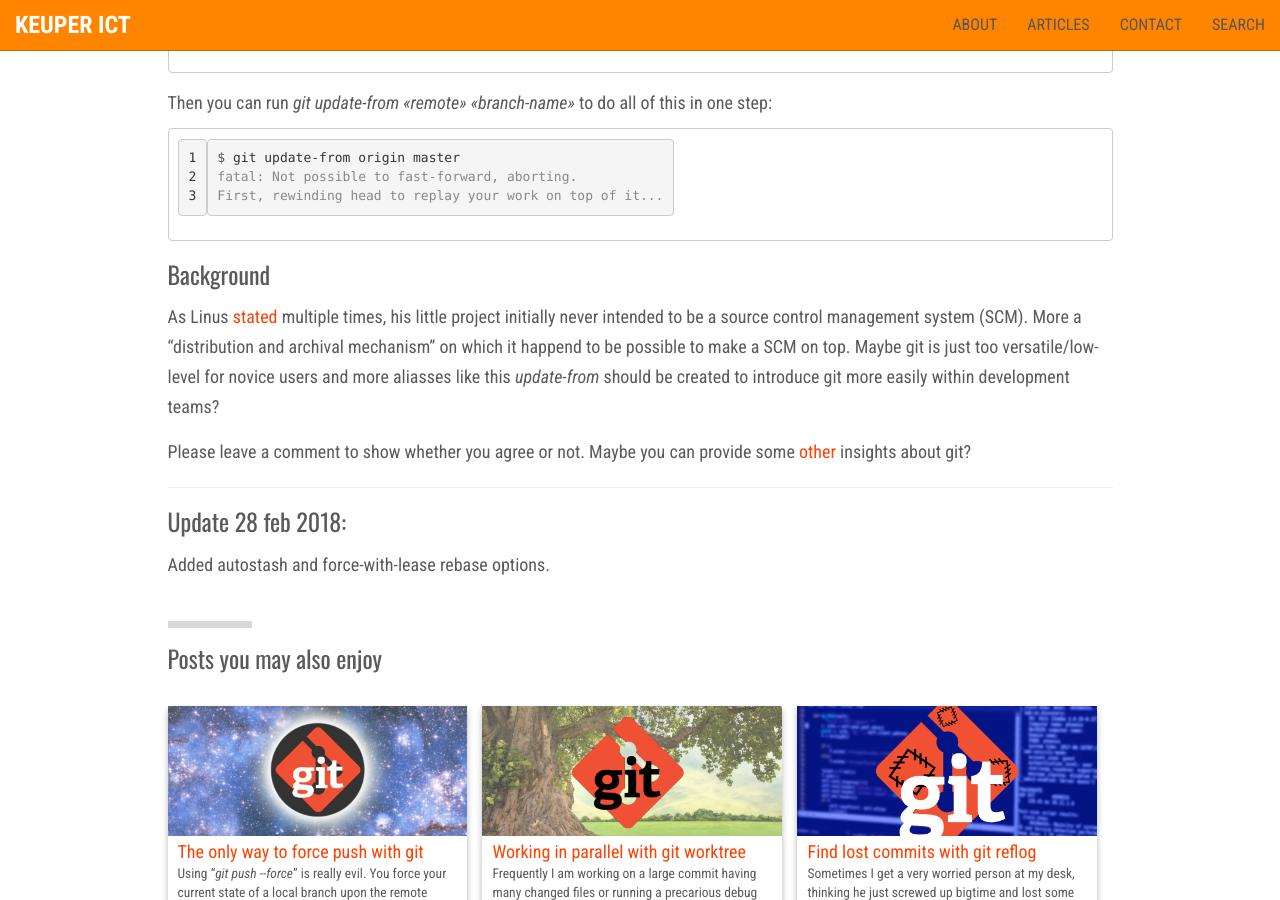
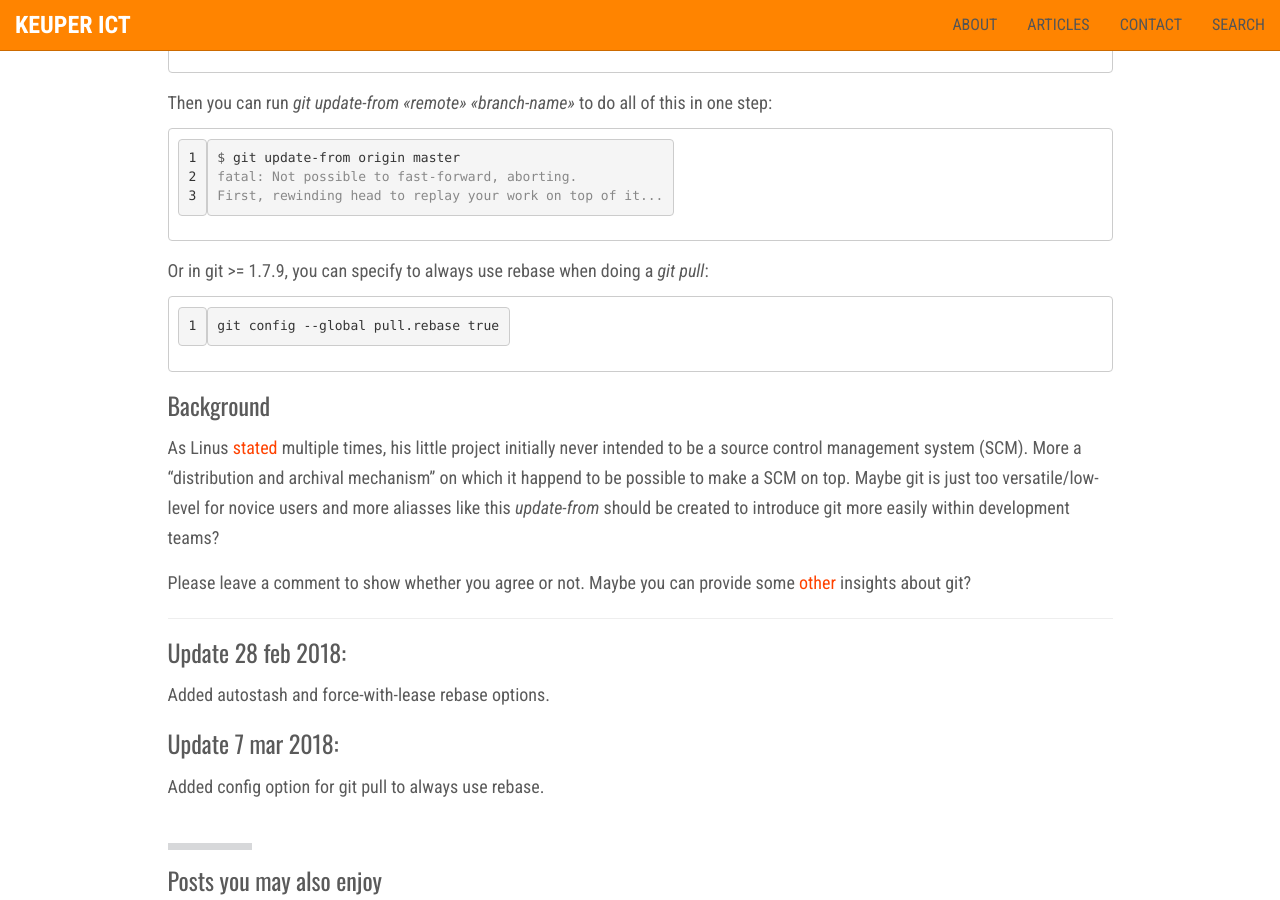
Before and after one commit to jkeuper/jkeuper.github.io, a Jekyll site: the page built from _posts/2017-09-29-git-pull.md, in a window 1280 px wide and 900 px high, scrolled down 4395 px. Built offline with Jekyll 4.4.1, drawn with Linux system fonts in a browser that asks for light colours; nearby versions of some CDN libraries.

Commit message:
Added config option to always use rebase.

````diff
--- a/_posts/2017-09-29-git-pull.md
+++ b/_posts/2017-09-29-git-pull.md
@@ -184,6 +184,12 @@ $ git update-from origin master
 fatal: Not possible to fast-forward, aborting.
 First, rewinding head to replay your work on top of it...
 ```
+
+Or in git >= 1.7.9, you can specify to always use rebase when doing a _git pull_:
+```
+git config --global pull.rebase true
+```
+
 ### Background
 As Linus [stated](https://marc.info/?l=linux-kernel&m=111293537202443)
 multiple times, his little project initially never intended to be a
@@ -201,3 +207,5 @@ insights about git?
 
 ### Update 28 feb 2018:
 Added autostash and force-with-lease rebase options.
+### Update 7 mar 2018:
+Added config option for git pull to always use rebase.
````
